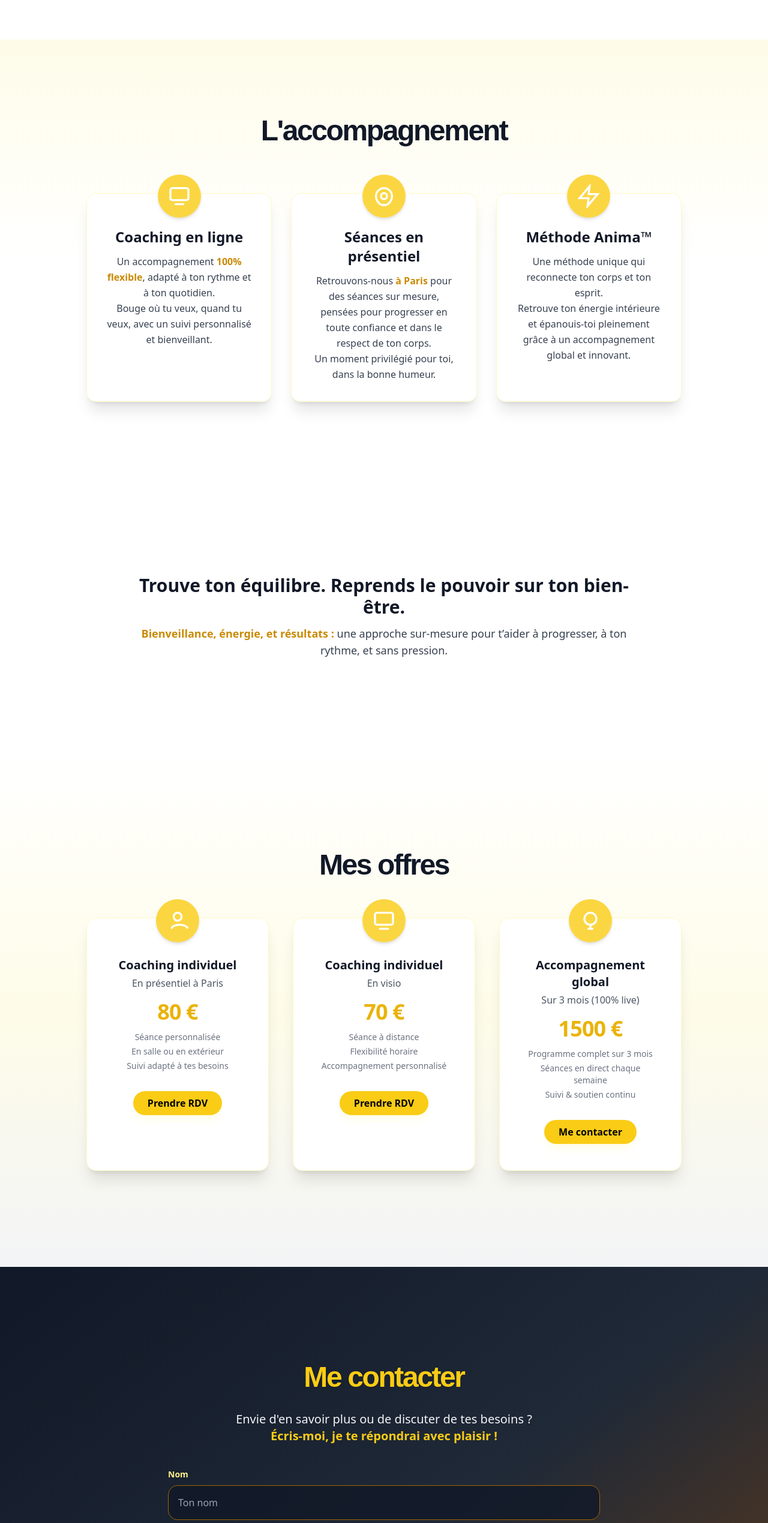
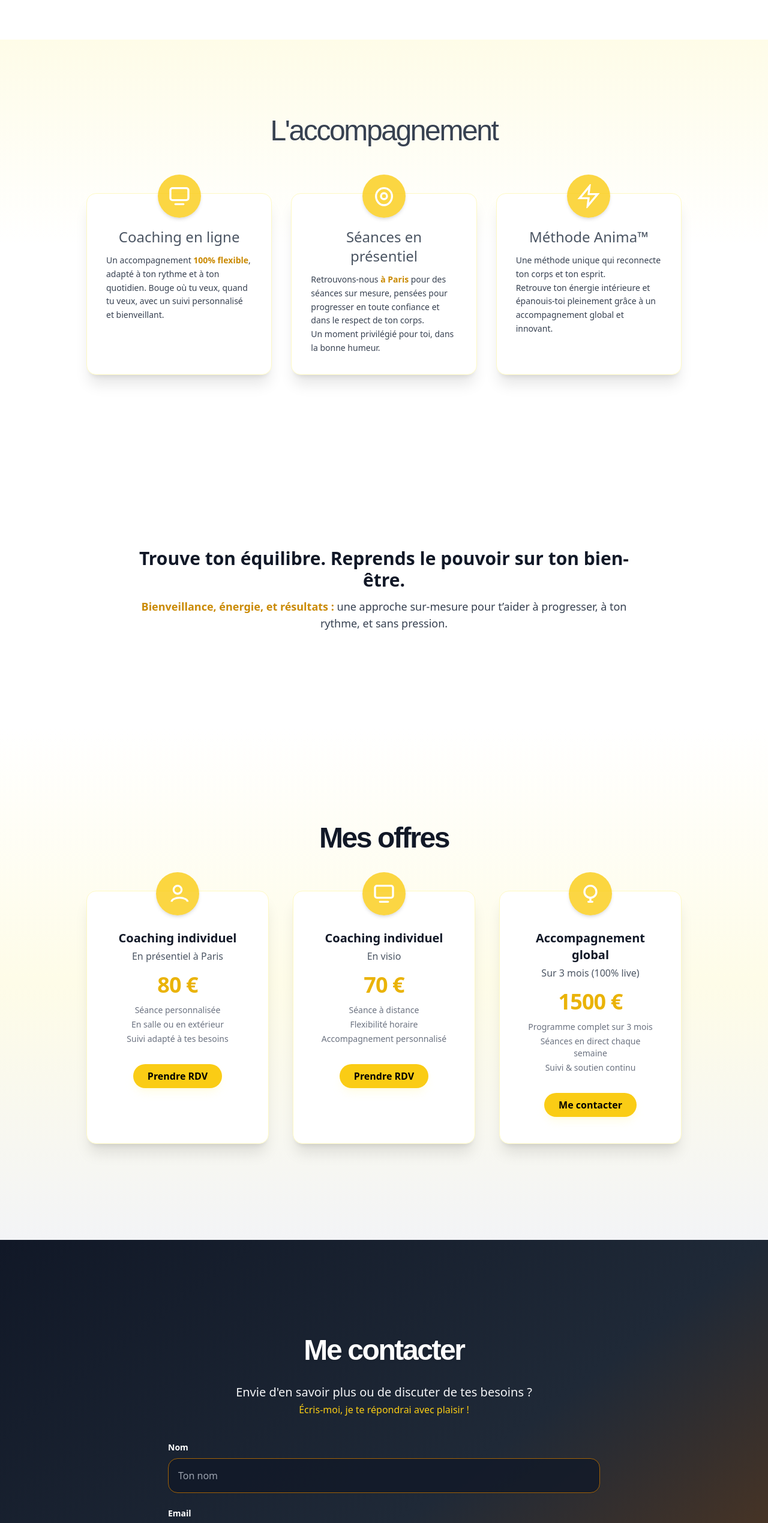
Before and after one commit to Kamsou/lila-chibane-landing, a Nuxt app: page / in a window 1280 px wide. Shown: the part 1646-4185 px from the top of the page at 60% size. Built offline with nearby package versions, Linux system fonts and the light colour scheme.

Commit message:
fix: update text colors and sizes for improved accessibility and consistency

```diff
--- a/pages/index.vue
+++ b/pages/index.vue
@@ -76,9 +76,9 @@ onUnmounted(() => {
     </div>
   </section>
 
-<section id="services" class="py-24 sm:py-32 bg-gradient-to-b from-yellow-50 via-white to-white text-gray-900">
+<section id="services" class="py-24 sm:py-32 bg-gradient-to-b from-yellow-50 via-white to-white text-gray-700">
   <div class="max-w-5xl mx-auto px-4 md:text-center">
-    <h3 class="text-4xl text-center md:text-5xl font-extrabold mb-20 font-tuffy tracking-tighter">
+    <h3 class="text-4xl text-center md:text-5xl mb-20 font-tuffy tracking-tighter">
       L'accompagnement
     </h3>
     <div class="grid md:grid-cols-3 gap-20 lg:gap-8">
@@ -90,9 +90,9 @@ onUnmounted(() => {
             <path d="M8 20h8" stroke="currentColor" stroke-linecap="round"/>
           </svg>
         </span>
-        <h4 class="mt-6 text-2xl font-bold mb-3">Coaching en ligne</h4>
-        <p class="text-base leading-relaxed text-gray-700">
-          Un accompagnement <span class="font-semibold text-yellow-600">100% flexible</span>, adapté à ton rythme et à ton quotidien.<br>
+        <h4 class="mt-6 text-2xl text-gray-600 mb-3">Coaching en ligne</h4>
+        <p class="text-sm leading-relaxed text-left text-gray-700">
+          Un accompagnement <span class="font-semibold text-yellow-600">100% flexible</span>, adapté à ton rythme et à ton quotidien.
           Bouge où tu veux, quand tu veux, avec un suivi personnalisé et bienveillant.
         </p>
       </div>
@@ -105,8 +105,8 @@ onUnmounted(() => {
             <circle cx="12" cy="12" r="3" stroke="currentColor"/>
           </svg>
         </span>
-        <h4 class="mt-6 text-2xl font-bold mb-3">Séances en présentiel</h4>
-        <p class="text-base leading-relaxed text-gray-700">
+        <h4 class="mt-6 text-2xl text-gray-600 mb-3">Séances en présentiel</h4>
+        <p class="text-sm text-left leading-relaxed text-gray-700">
           Retrouvons-nous <span class="font-semibold text-yellow-600">à Paris</span> pour des séances sur mesure, pensées pour progresser en toute confiance et dans le respect de ton corps.<br>
           Un moment privilégié pour toi, dans la bonne humeur.
         </p>
@@ -119,8 +119,8 @@ onUnmounted(() => {
             <path d="M13 2L3 14h9l-1 8L21 10h-9l1-8z" stroke="currentColor"/>
           </svg>
         </span>
-        <h4 class="mt-6 text-2xl font-bold mb-3">Méthode Anima™</h4>
-        <p class="text-base leading-relaxed text-gray-700">
+        <h4 class="mt-6 text-2xl text-gray-600 mb-3">Méthode Anima™</h4>
+        <p class="text-sm text-left leading-relaxed text-gray-700">
           Une méthode unique qui reconnecte ton corps et ton esprit.<br>
           Retrouve ton énergie intérieure et épanouis-toi pleinement grâce à un accompagnement global et innovant.
         </p>
@@ -212,27 +212,27 @@ onUnmounted(() => {
 
 <section id="contact" class="py-24 sm:py-40 bg-gradient-to-br from-gray-900 via-gray-800 to-yellow-900 text-white animate-fade-up">
   <div class="max-w-3xl mx-auto px-6 md:text-center">
-    <h3 class="text-4xl md:text-5xl font-extrabold mb-8 font-tuffy tracking-tighter text-yellow-400 drop-shadow">
+    <h3 class="text-4xl md:text-5xl font-extrabold mb-8 font-tuffy tracking-tighter text-white drop-shadow">
       Me contacter
     </h3>
     <p class="text-md md:text-xl mb-10 text-gray-100 md:w-[500px] mx-auto">
       Envie d'en savoir plus ou de discuter de tes besoins ?
-      <span class="font-semibold text-yellow-400">Écris-moi, je te répondrai avec plaisir !</span>
+      <span class="text-yellow-400 text-base">Écris-moi, je te répondrai avec plaisir !</span>
     </p>
     <form class="grid gap-6 mt-8 text-left">
       <div class="flex flex-col gap-2">
-        <label for="name" class="text-sm font-semibold text-yellow-200">Nom</label>
+        <label for="name" class="text-sm font-semibold text-white">Nom</label>
         <input id="name" type="text" placeholder="Ton nom" class="border border-yellow-700 bg-gray-900/80 text-white p-4 rounded-2xl shadow-sm focus:ring-2 focus:ring-yellow-400 focus:border-yellow-400 transition" />
       </div>
       <div class="flex flex-col gap-2">
-        <label for="email" class="text-sm font-semibold text-yellow-200">Email</label>
+        <label for="email" class="text-sm font-semibold text-white">Email</label>
         <input id="email" type="email" placeholder="Ton email" class="border border-yellow-700 bg-gray-900/80 text-white p-4 rounded-2xl shadow-sm focus:ring-2 focus:ring-yellow-400 focus:border-yellow-400 transition" />
       </div>
       <div class="flex flex-col gap-2">
-        <label for="message" class="text-sm font-semibold text-yellow-200">Message</label>
+        <label for="message" class="text-sm font-semibold text-white">Message</label>
         <textarea id="message" placeholder="Écris ton message ici" rows="5" class="border border-yellow-700 bg-gray-900/80 text-white p-4 rounded-2xl shadow-sm focus:ring-2 focus:ring-yellow-400 focus:border-yellow-400 transition"></textarea>
       </div>
-      <button type="submit" class="mt-2 bg-yellow-400 hover:bg-yellow-500 active:bg-yellow-600 text-gray-900 font-bold text-base py-4 w-full sm:w-[220px] mx-auto rounded-full shadow-lg shadow-yellow-200/40 transition">
+      <button type="submit" class="mt-2 bg-white hover:bg-yellow-500 active:bg-yellow-600 text-gray-800  text-base py-4 w-full sm:w-[220px] mx-auto rounded-full shadow-lg shadow-yellow-200/40 transition">
         Envoyer
       </button>
     </form>
```
